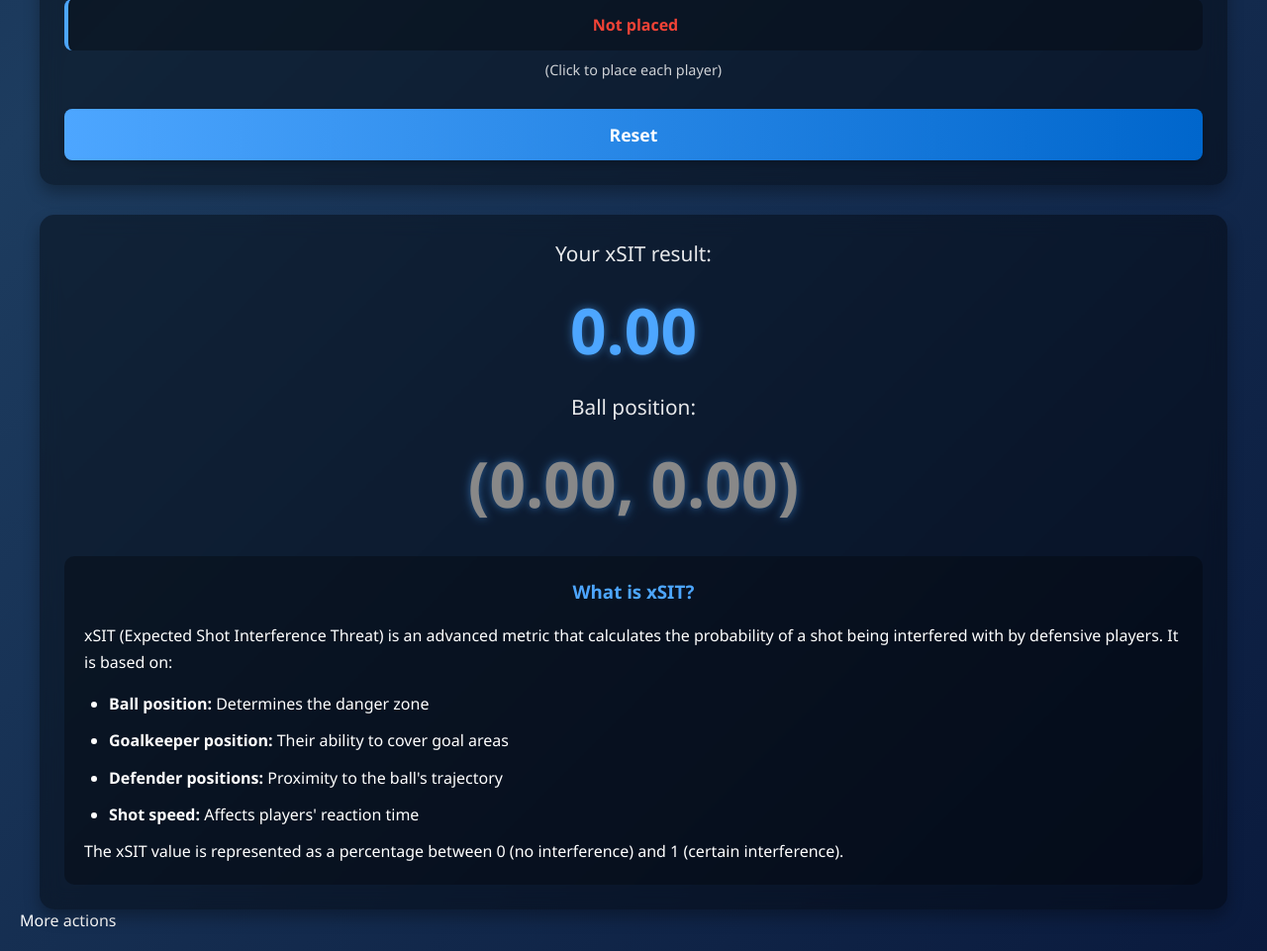
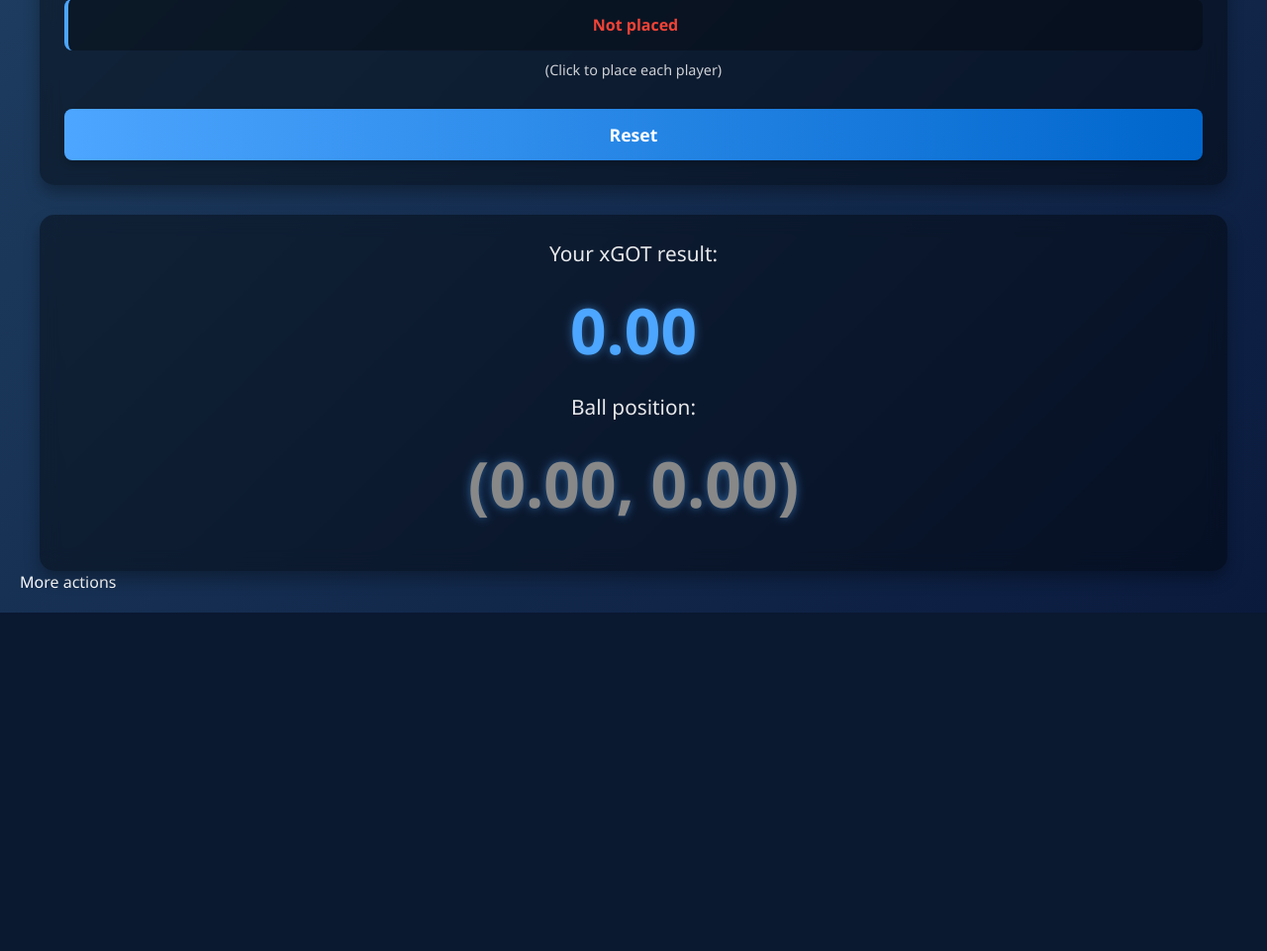
Before and after one commit to miguelnc200/xGOT-web, a Flask app: page / in a window 1280 px wide. Shown: the part 1931-2892 px from the top of the page at 99% size. After the commit the page ends 2550 px from the top, so only its background shows below. Run offline with Flask 3, Linux system fonts and the light colour scheme.

Commit message:
Update index.html

```diff
--- a/templates/index.html
+++ b/templates/index.html
@@ -336,21 +336,10 @@
         </div>
 
         <div class="xsit-result">
-            <div class="xsit-label">Your xSIT result:</div>
+            <div class="xsit-label">Your xGOT result:</div>
             <div class="xsit-value" id="xsitValue">0.00</div>
             <div class="xsit-label">Ball position:</div>
             <div class="xsit-value" id="ballpos">(0.00,0.00)</div>
-            <div class="explanation">
-                <h3>What is xSIT?</h3>
-                <p>xSIT (Expected Shot Interference Threat) is an advanced metric that calculates the probability of a shot being interfered with by defensive players. It is based on:</p>
-                <ul>
-                    <li><strong>Ball position:</strong> Determines the danger zone</li>
-                    <li><strong>Goalkeeper position:</strong> Their ability to cover goal areas</li>
-                    <li><strong>Defender positions:</strong> Proximity to the ball's trajectory</li>
-                    <li><strong>Shot speed:</strong> Affects players' reaction time</li>
-                </ul>
-                <p>The xSIT value is represented as a percentage between 0 (no interference) and 1 (certain interference).</p>
-            </div>
         </div>
     </div>
 
```
